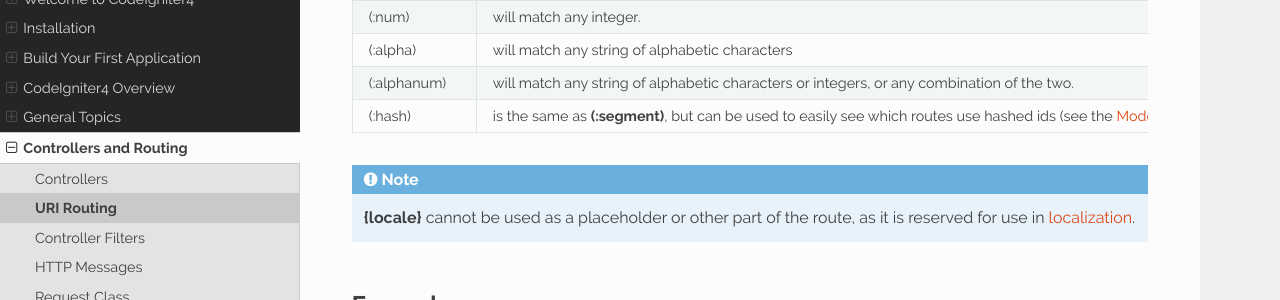
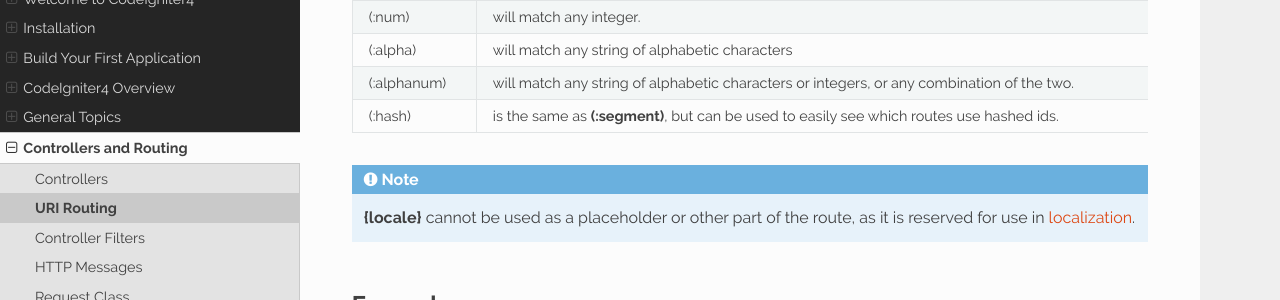
Before and after one commit to NEKOGET/ci4_user_guide_src, a Sphinx documentation site: the page built from source/incoming/routing.rst, in a window 1280 px wide and 900 px high, scrolled down 2161 px. Shown: the part 153-453 px from the top of the window. Built offline with Sphinx 7.4.7 and the Read the Docs theme 2.0.0, drawn with Linux system fonts in a browser that asks for light colours.

Commit message:
docs: hashed id (`encodeID()`) in CodeIgniter\Model has been removed
https://github.com/codeigniter4/CodeIgniter4/commit/f87ffec26b0d3dca7544a6e76e9110f03671dc54

```diff
--- a/source/incoming/routing.rst
+++ b/source/incoming/routing.rst
@@ -68,7 +68,7 @@ Placeholders Description
 (:num)       will match any integer.
 (:alpha)     will match any string of alphabetic characters
 (:alphanum)  will match any string of alphabetic characters or integers, or any combination of the two.
-(:hash)      is the same as **(:segment)**, but can be used to easily see which routes use hashed ids (see the :doc:`Model </models/model>` docs).
+(:hash)      is the same as **(:segment)**, but can be used to easily see which routes use hashed ids.
 ============ ===========================================================================================================
 
 .. note:: **{locale}** cannot be used as a placeholder or other part of the route, as it is reserved for use
```
